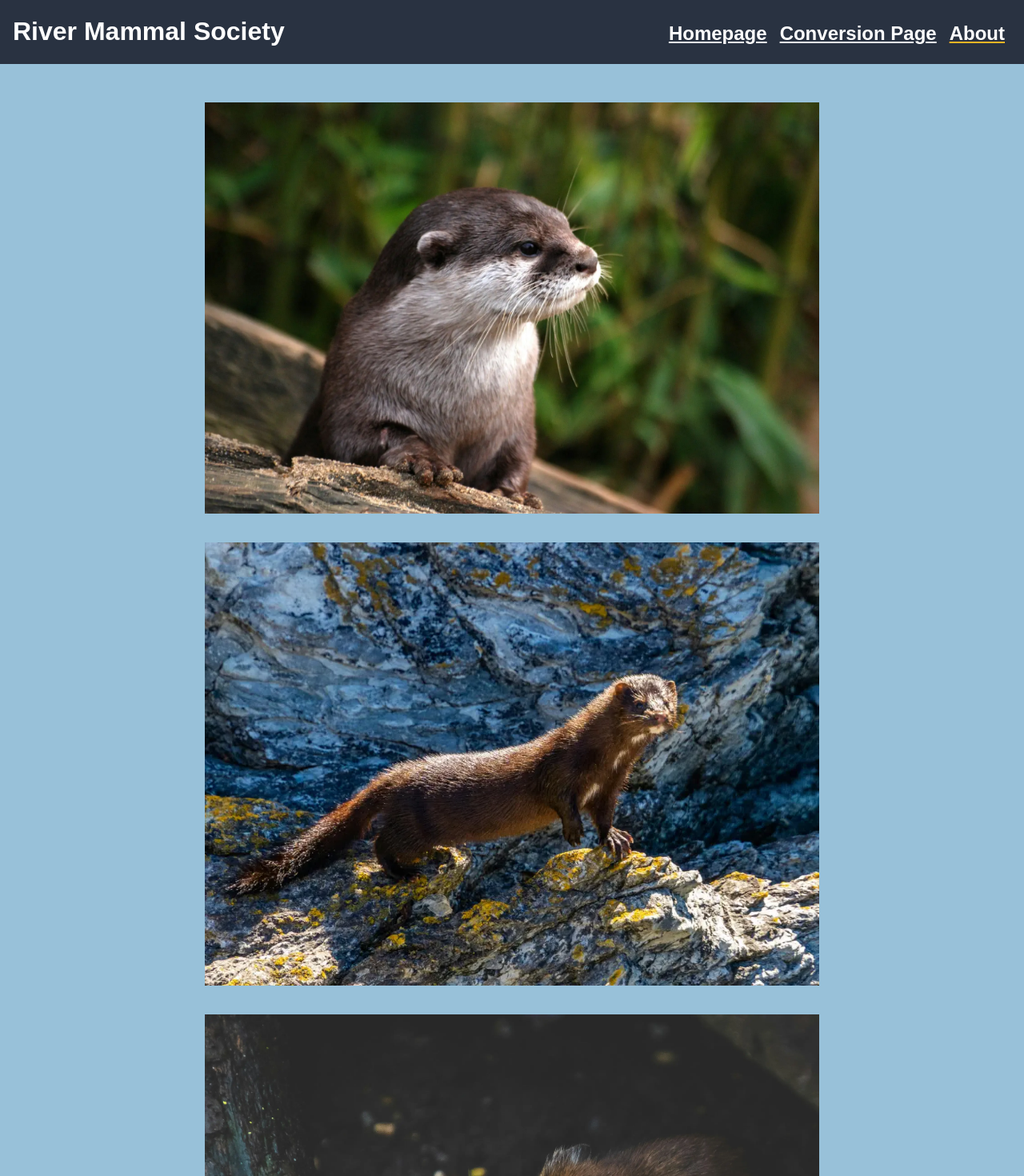
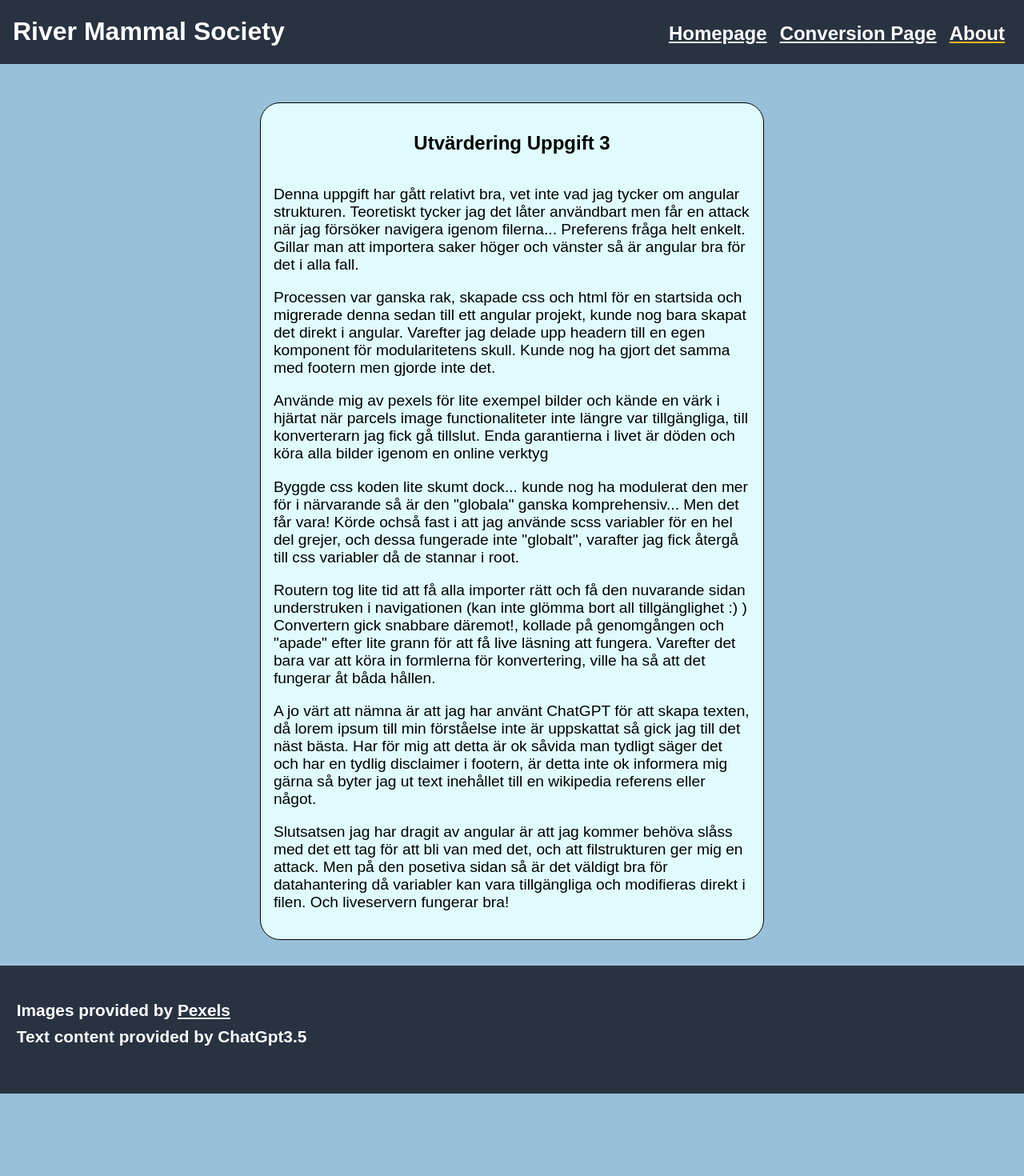
Before and after one commit to Git-Bread/Labb3-Webb-typescript, an Angular app: page /about in a window 1280 px wide. Shown: the top 1470 px of the page at 80% size. After the commit the page ends 1367 px from the top, so only its background shows below. Built offline with nearby package versions, Linux system fonts and the light colour scheme.

Commit message:
added about page

```diff
--- a/src/app/about/about.component.html
+++ b/src/app/about/about.component.html
@@ -1,14 +1,16 @@
 <section>
-    <picture>
-        <source srcset="./assets/images/image1.webp" type="image/webp">
-        <img src="./assets/images/image1.jpg" alt="Picture of Otter, picture provided by Pexels, photo from Pixabay" type="image/jpg">
-    </picture>
-    <picture>
-        <source srcset="./assets/images/image2.webp" type="image/webp">
-        <img src="./assets/images/image2.jpg" alt="Picture of a mink by a rock formation, picture provided by pexels, photographer: Juan Marcos Alvarez" type="image/jpg">
-    </picture>
-    <picture>
-        <source srcset="./assets/images/image3.webp" type="image/webp">
-        <img src="./assets/images/image3.jpg" alt="Picture of a vole by a riverside, picture provided by pexels, photographer: DSD" type="image/jpg">
-    </picture>
+    <article>
+        <h2>Utvärdering Uppgift 3</h2>
+        <div>
+            <p>Denna uppgift har gått relativt bra, vet inte vad jag tycker om angular strukturen. Teoretiskt tycker jag det låter användbart men får en attack när jag försöker navigera igenom filerna... Preferens fråga helt enkelt. Gillar man att importera
+                saker höger och vänster så är angular bra för det i alla fall.
+            </p>
+            <p>Processen var ganska rak, skapade css och html för en startsida och migrerade denna sedan till ett angular projekt, kunde nog bara skapat det direkt i angular. Varefter jag delade upp headern till en egen komponent för modularitetens skull. Kunde nog ha gjort det samma med footern men gjorde inte det.</p>
+            <p>Använde mig av pexels för lite exempel bilder och kände en värk i hjärtat när parcels image functionaliteter inte längre var tillgängliga, till konverterarn jag fick gå tillslut. Enda garantierna i livet är döden och köra alla bilder igenom en online verktyg</p>
+            <p>Byggde css koden lite skumt dock... kunde nog ha modulerat den mer för i närvarande så är den "globala" ganska komprehensiv... Men det får vara! Körde ochså fast i att jag använde scss variabler för en hel del grejer, och dessa fungerade inte "globalt", varafter jag fick återgå till css variabler då de stannar i root.</p>
+            <p>Routern tog lite tid att få alla importer rätt och få den nuvarande sidan understruken i navigationen (kan inte glömma bort all tillgänglighet :) ) Convertern gick snabbare däremot!, kollade på genomgången och "apade" efter lite grann för att få live läsning att fungera. Varefter det bara var att köra in formlerna för konvertering, ville ha så att det fungerar åt båda hållen.</p>
+            <p>A jo värt att nämna är att jag har använt ChatGPT för att skapa texten, då lorem ipsum till min förståelse inte är uppskattat så gick jag till det näst bästa. Har för mig att detta är ok såvida man tydligt säger det och har en tydlig disclaimer i footern, är detta inte ok informera mig gärna så byter jag ut text inehållet till en wikipedia referens eller något.</p>
+            <p>Slutsatsen jag har dragit av angular är att jag kommer behöva slåss med det ett tag för att bli van med det, och att filstrukturen ger mig en attack. Men på den posetiva sidan så är det väldigt bra för datahantering då variabler kan vara tillgängliga och modifieras direkt i filen. Och liveservern fungerar bra!</p>
+        </div>
+    </article>
 </section>
--- a/src/app/about/about.component.scss
+++ b/src/app/about/about.component.scss
@@ -1,10 +1,15 @@
 section {
-    max-width: 60%;
-    max-height: 30%;
-    picture {
-        img {
-            max-width: 100%;
-            object-fit: cover;
+    padding-bottom: 12em;
+    grid-template-columns: 1fr;
+    article {
+        margin: auto;
+        width: fit-content;
+        grid-template-columns: 1fr;
+        h2 {
+            text-align: center;
+        }
+        div {
+            margin: auto;
         }
     }
 }
--- a/src/app/menu/menu.component.html
+++ b/src/app/menu/menu.component.html
@@ -9,7 +9,7 @@
         <select title="Home" onchange="location.href=this.value">
             <option value="#">Navigate</option>
             <option value="/">Home</option>
-            <option value="about">Gallery</option>
+            <option value="about">About</option>
             <option value="convert">Converter</option>
           </select>
     </nav>
```
